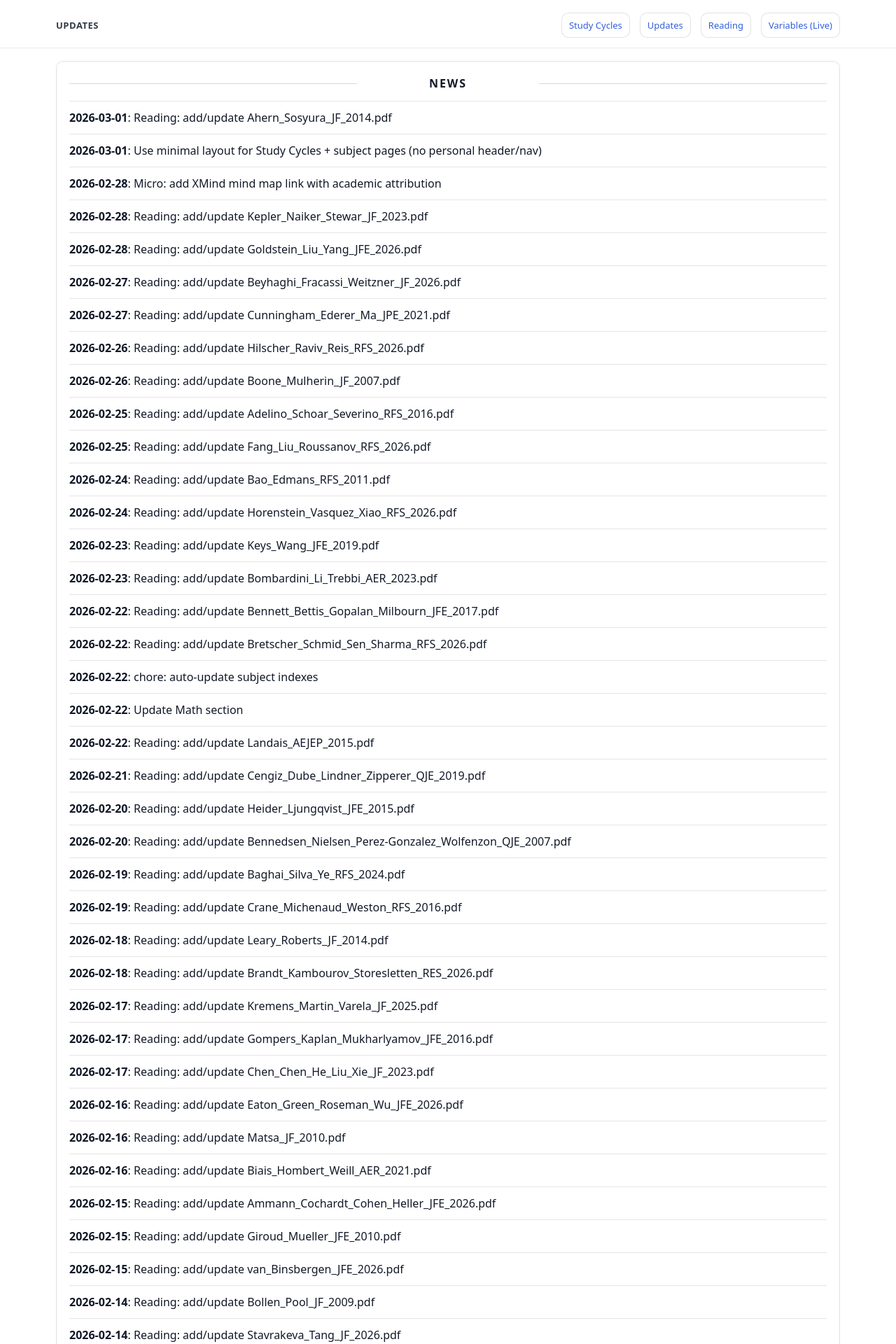
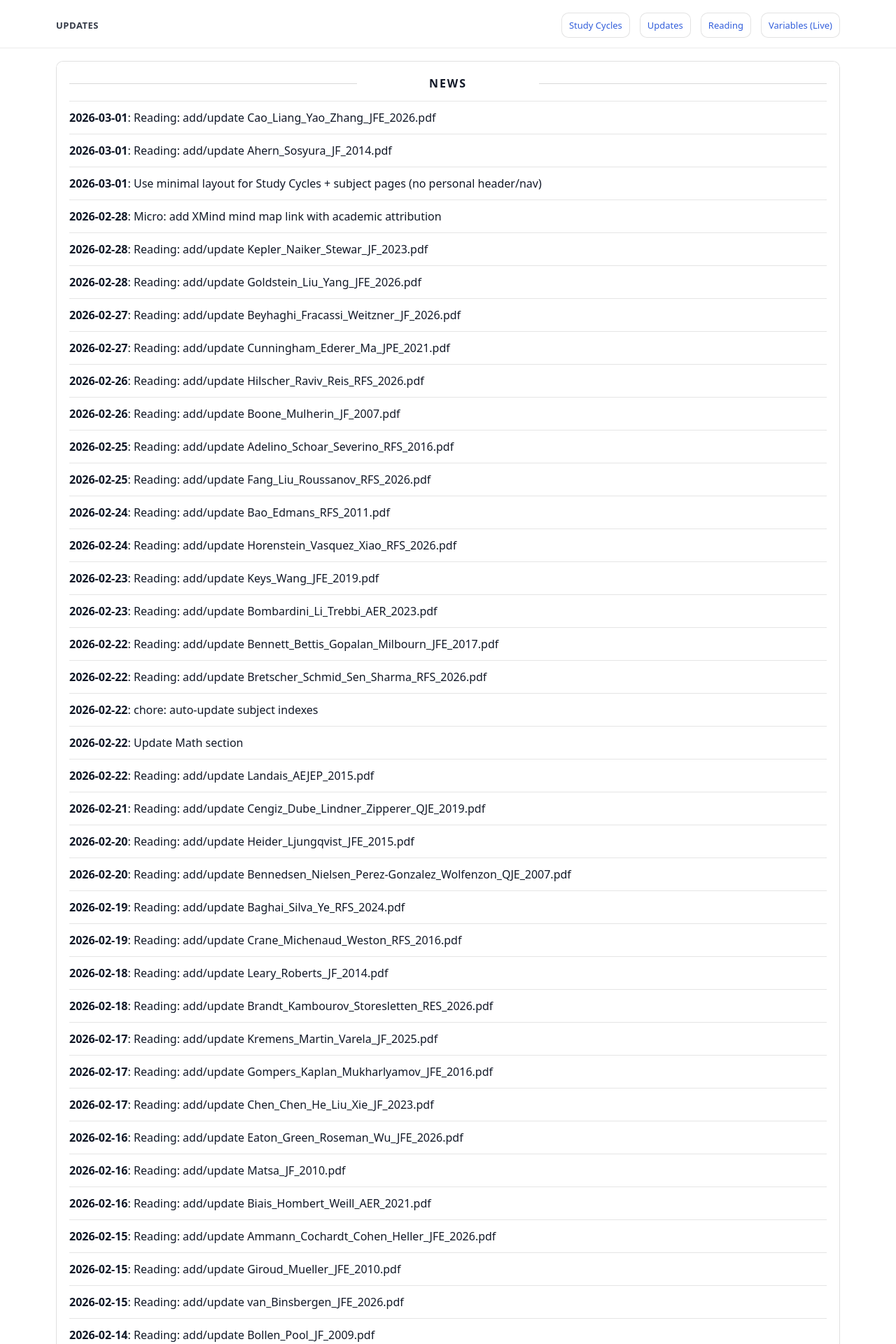
Before and after one commit to yaxinzn/study-archive, a Jekyll site: the page built from updates/index.md, in a window 1280 px wide. Shown: the top 1920 px of the page at 70% size. Built offline with Jekyll 4.4.1, drawn with Linux system fonts in a browser that asks for light colours; some of the changed text lies outside the part shown.

Commit message:
chore: update NEWS feed

```diff
--- a/_data/news.yml
+++ b/_data/news.yml
@@ -1,4 +1,7 @@
 # Auto-generated update history (sorted newest -> oldest). Do not edit manually.
+- ts: "1772364439"
+  date: "2026-03-01"
+  title: "Reading: add/update Cao_Liang_Yao_Zhang_JFE_2026.pdf"
 - ts: "1772363963"
   date: "2026-03-01"
   title: "Reading: add/update Ahern_Sosyura_JF_2014.pdf"
```
